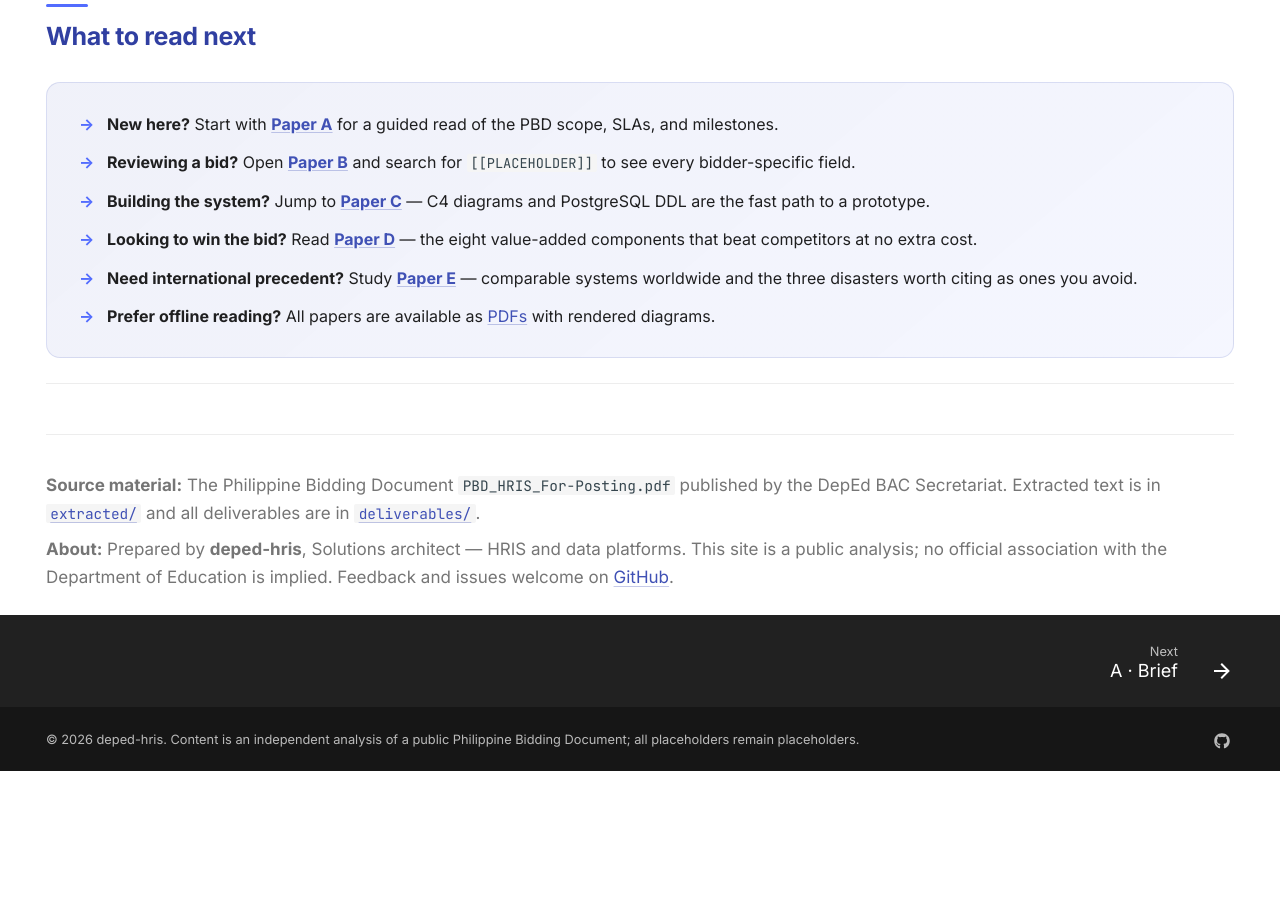
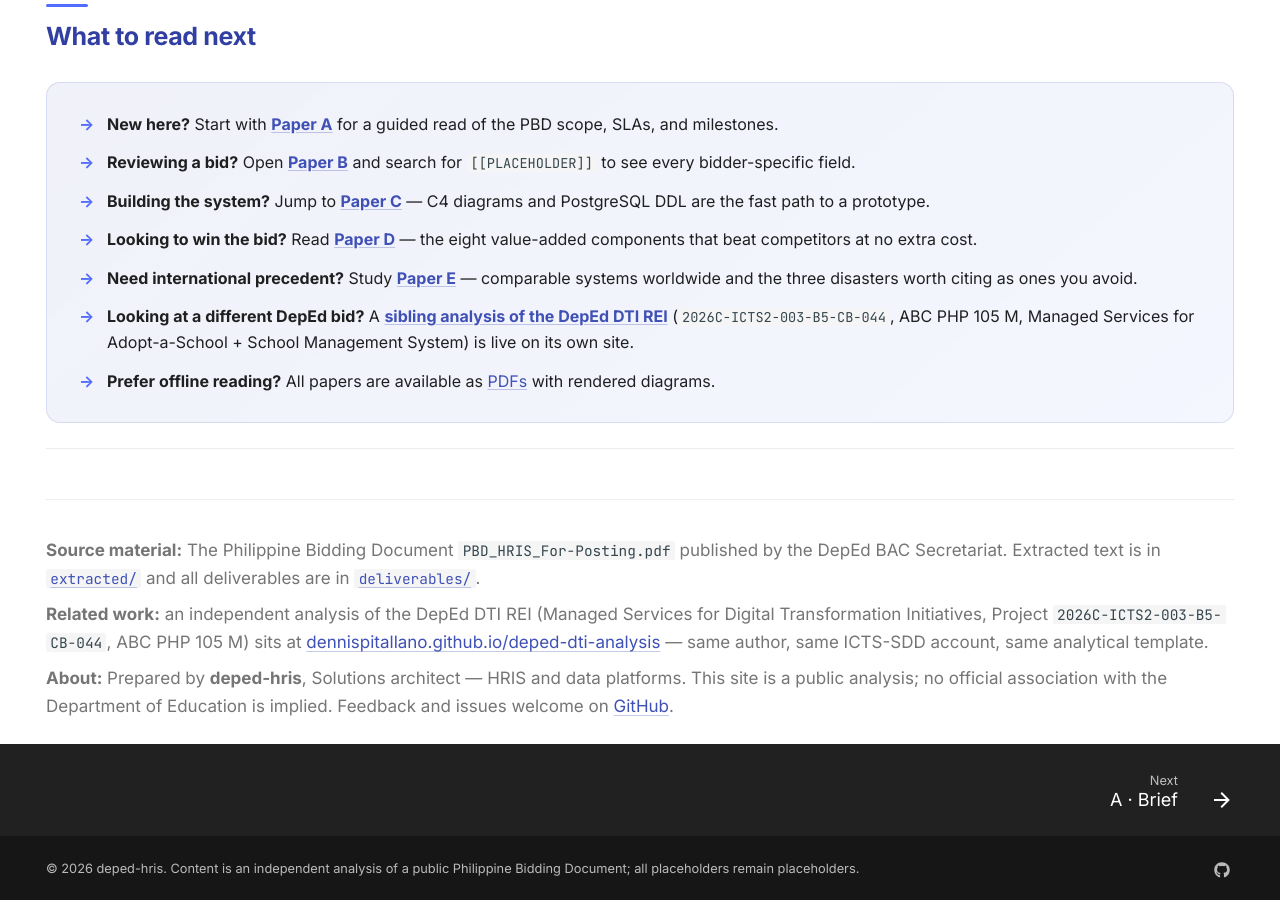
Before and after one commit to DennisPitallano/deped-hris-analysis, an MkDocs documentation site: the page built from deliverables/index.md, in a window 1280 px wide and 900 px high, scrolled down 3366 px. Built offline with MkDocs 1.6.1 and Material for MkDocs 9.7.7, drawn with Linux system fonts in a browser that asks for light colours; comment, search, counter and statistics services are not loaded; before the commit the page ends 4137 px from its top, so only the background shows below that.

Commit message:
Add cross-link to sibling DTI analysis site on landing page

```diff
--- a/deliverables/index.md
+++ b/deliverables/index.md
@@ -212,6 +212,7 @@ PostgreSQL data model.
 - **Building the system?** Jump to **[Paper C](C_architecture_and_data_model.md)** — C4 diagrams and PostgreSQL DDL are the fast path to a prototype.
 - **Looking to win the bid?** Read **[Paper D](D_value_added.md)** — the eight value-added components that beat competitors at no extra cost.
 - **Need international precedent?** Study **[Paper E](E_international_benchmarks.md)** — comparable systems worldwide and the three disasters worth citing as ones you avoid.
+- **Looking at a different DepEd bid?** A **[sibling analysis of the DepEd DTI REI](https://dennispitallano.github.io/deped-dti-analysis/)** (`2026C-ICTS2-003-B5-CB-044`, ABC PHP 105 M, Managed Services for Adopt-a-School + School Management System) is live on its own site.
 - **Prefer offline reading?** All papers are available as [PDFs](downloads.md) with rendered diagrams.
 
 </div>
@@ -222,6 +223,8 @@ PostgreSQL data model.
 
 **Source material:** The Philippine Bidding Document `PBD_HRIS_For-Posting.pdf` published by the DepEd BAC Secretariat. Extracted text is in [`extracted/`](https://github.com/DennisPitallano/deped-hris-analysis/tree/main/extracted) and all deliverables are in [`deliverables/`](https://github.com/DennisPitallano/deped-hris-analysis/tree/main/deliverables).
 
+**Related work:** an independent analysis of the DepEd DTI REI (Managed Services for Digital Transformation Initiatives, Project `2026C-ICTS2-003-B5-CB-044`, ABC PHP 105 M) sits at [dennispitallano.github.io/deped-dti-analysis](https://dennispitallano.github.io/deped-dti-analysis/) — same author, same ICTS-SDD account, same analytical template.
+
 **About:** Prepared by **deped-hris**, Solutions architect — HRIS and data platforms. This site is a public analysis; no official association with the Department of Education is implied. Feedback and issues welcome on [GitHub](https://github.com/DennisPitallano/deped-hris-analysis).
 
 </section>
```
